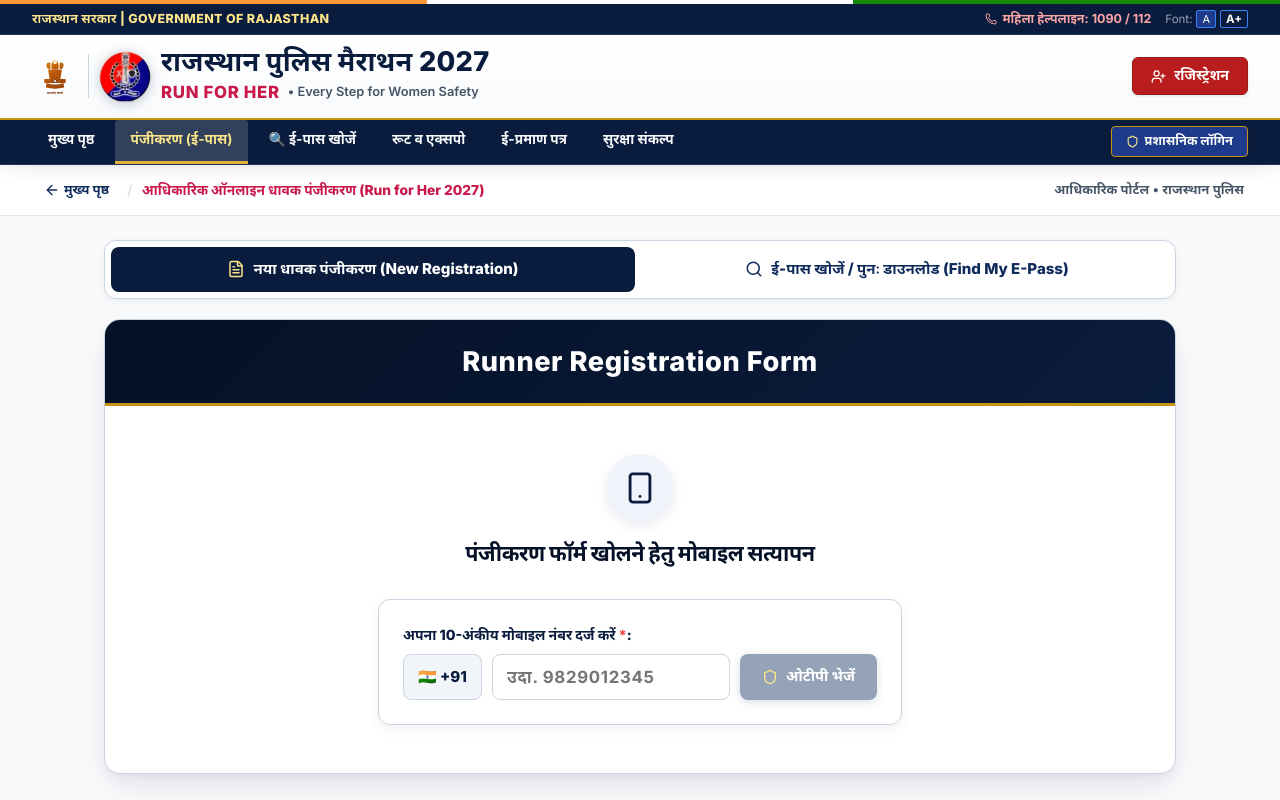
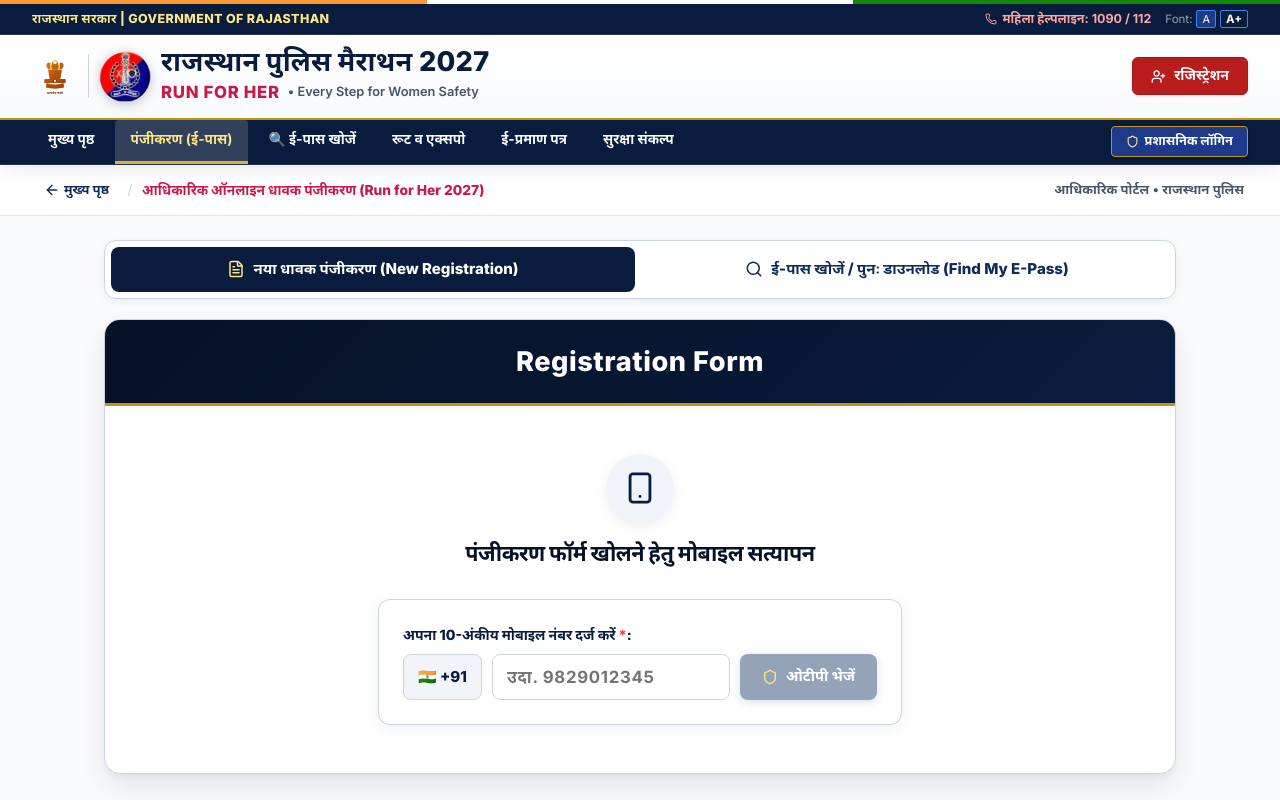
Before and after one commit to mpalsaniya68/rajasthan-police-run-for-her, a React (Vite) app: page / in a window 1280 px wide. Both pictures are taken after a click on the button "रजिस्ट्रेशन". Shown: the top 800 px of the page. Built offline with nearby package versions, Linux system fonts and the light colour scheme.

Commit message:
Rename Runner Registration Form heading to Registration Form

```diff
--- a/src/components/RegistrationPage.jsx
+++ b/src/components/RegistrationPage.jsx
@@ -2038,7 +2038,7 @@ export function RegistrationPage({
               textAlign: 'center'
             }}>
               <h1 style={{ fontSize: 'clamp(1.3rem, 2.5vw, 1.7rem)', margin: 0, color: '#ffffff', fontWeight: 900, letterSpacing: '0.02em' }}>
-                Runner Registration Form
+                Registration Form
               </h1>
             </div>
 
@@ -2343,7 +2343,7 @@ export function RegistrationPage({
               textAlign: 'center'
             }}>
               <h1 style={{ fontSize: 'clamp(1.3rem, 2.5vw, 1.7rem)', margin: 0, color: '#ffffff', fontWeight: 900, letterSpacing: '0.02em' }}>
-                Runner Registration Form
+                Registration Form
               </h1>
             </div>
 
```
